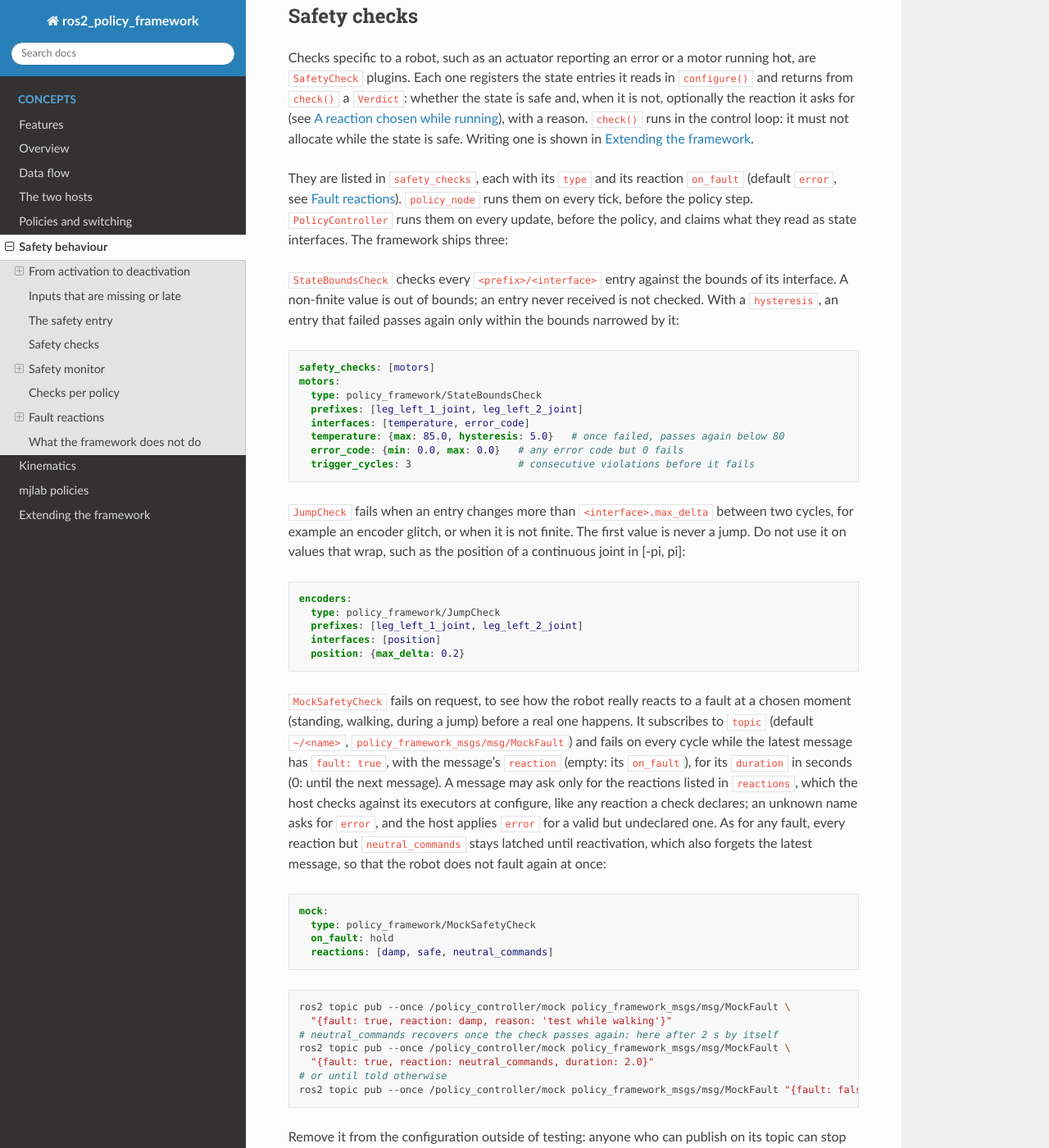
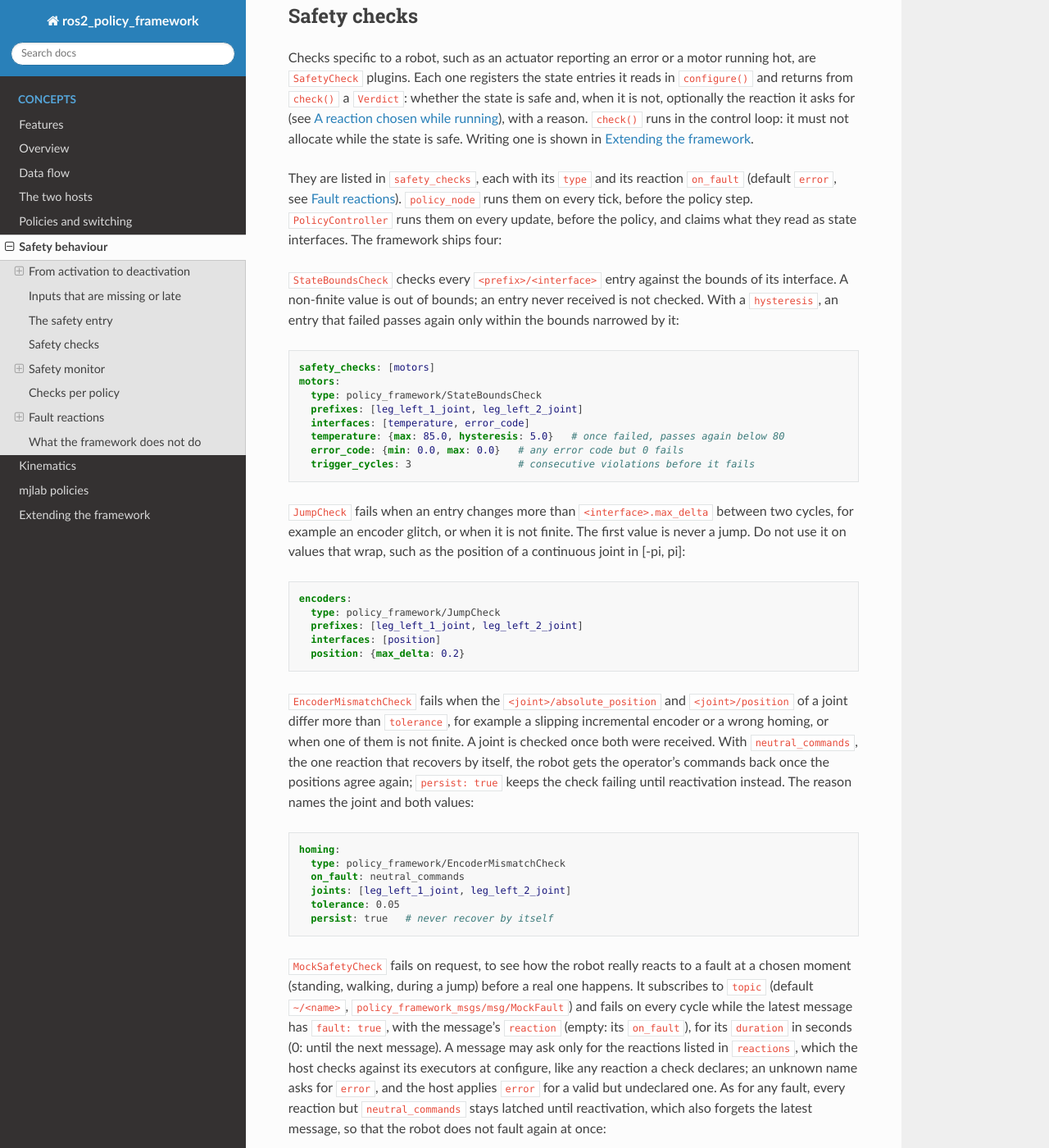
Before and after one commit to saikishor/ros2_policy_framework, a Sphinx documentation site: the page built from docs/safety.rst, in a window 1280 px wide and 1400 px high, scrolled down 1877 px. Shown: the whole window at 82% size. Built offline with Sphinx 7.4.7 and the Read the Docs theme 3.1.0, drawn with Linux system fonts in a browser that asks for light colours.

Commit message:
Document EncoderMismatchCheck in the README and the safety docs

```diff
--- a/docs/extending.rst
+++ b/docs/extending.rst
@@ -64,7 +64,7 @@ Which plugin to write
    * - ``SafetyCheck``
      - state entries (and the kinematics) into a ``Verdict``: safe or not, why, and
        optionally the reaction to a fault
-     - ``StateBoundsCheck``, ``JumpCheck``, ``MockSafetyCheck``
+     - ``StateBoundsCheck``, ``JumpCheck``, ``EncoderMismatchCheck``, ``MockSafetyCheck``
 
 Both hosts run the ``SafetyCheck`` plugins (:doc:`safety`).
 
--- a/docs/features.rst
+++ b/docs/features.rst
@@ -79,7 +79,8 @@ Safety built in
   age of the observation (``max_input_age``), plus a ``max_age`` per input source and per
   topic term.
 - **Check plugins**: ``StateBoundsCheck`` (bounds with hysteresis and escalation),
-  ``JumpCheck`` (sudden changes, such as an encoder glitch), and your own ``SafetyCheck``
+  ``JumpCheck`` (sudden changes, such as an encoder glitch), ``EncoderMismatchCheck``
+  (absolute and incremental joint positions disagreeing), and your own ``SafetyCheck``
   plugins. ``MockSafetyCheck`` injects faults from a topic to test how the robot reacts.
 - **A reaction per check**: ``neutral_commands``, ``hold``, ``damp``, ``safe`` or ``error``.
   Every check states its own, and a reaction an executor cannot apply is refused while
--- a/docs/safety.rst
+++ b/docs/safety.rst
@@ -148,7 +148,7 @@ one is shown in :doc:`extending`.
 They are listed in ``safety_checks``, each with its ``type`` and its reaction ``on_fault``
 (default ``error``, see `Fault reactions`_). ``policy_node`` runs them on every tick, before
 the policy step. ``PolicyController`` runs them on every update, before the policy, and claims
-what they read as state interfaces. The framework ships three:
+what they read as state interfaces. The framework ships four:
 
 ``StateBoundsCheck`` checks every ``<prefix>/<interface>`` entry against the bounds of its
 interface. A non-finite value is out of bounds; an entry never received is not checked. With a
@@ -177,6 +177,22 @@ jump. Do not use it on values that wrap, such as the position of a continuous jo
      prefixes: [leg_left_1_joint, leg_left_2_joint]
      interfaces: [position]
      position: {max_delta: 0.2}
+
+``EncoderMismatchCheck`` fails when the ``<joint>/absolute_position`` and ``<joint>/position``
+of a joint differ more than ``tolerance``, for example a slipping incremental encoder or a
+wrong homing, or when one of them is not finite. A joint is checked once both were received.
+With ``neutral_commands``, the one reaction that recovers by itself, the robot gets the
+operator's commands back once the positions agree again; ``persist: true`` keeps the check
+failing until reactivation instead. The reason names the joint and both values:
+
+.. code-block:: yaml
+
+   homing:
+     type: policy_framework/EncoderMismatchCheck
+     on_fault: neutral_commands
+     joints: [leg_left_1_joint, leg_left_2_joint]
+     tolerance: 0.05
+     persist: true   # never recover by itself
 
 ``MockSafetyCheck`` fails on request, to see how the robot really reacts to a fault at a chosen
 moment (standing, walking, during a jump) before a real one happens. It subscribes to
```
Also changed, not shown: README.md (+2 -1 lines).
